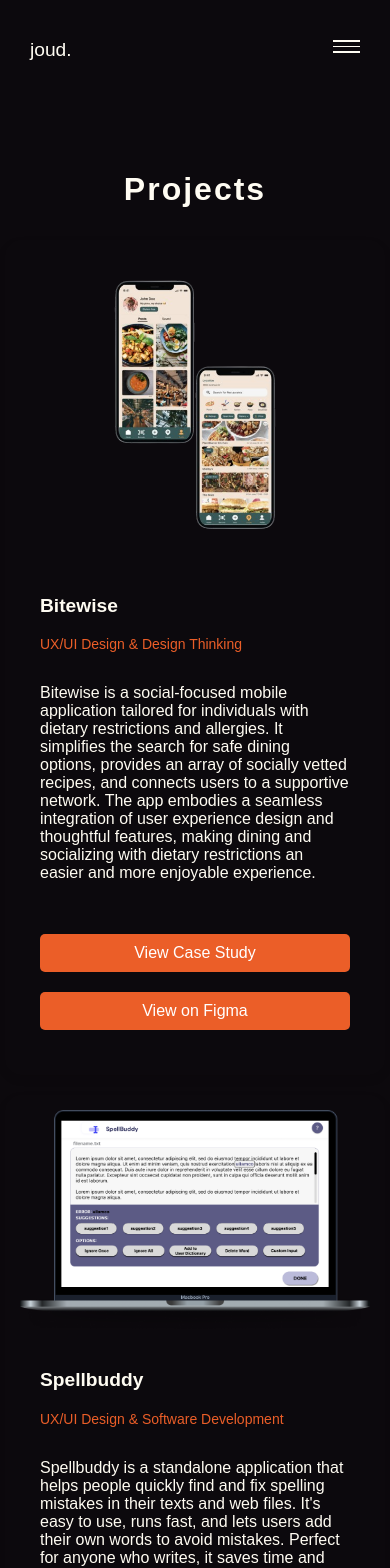
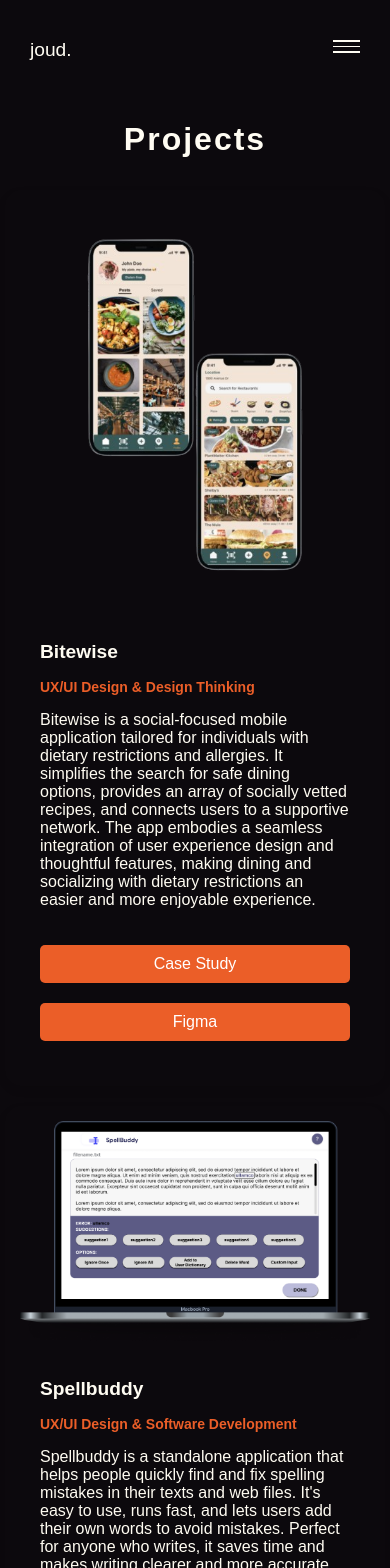
Before and after one commit to joudall/portfolio, a React (Create React App) app: page /projects in a window 390 px wide. Shown: the top 1568 px of the page. Built offline with nearby package versions, Linux system fonts and the light colour scheme; a web font is replaced by a local one.

Commit message:
css updates;

```diff
--- a/src/projects/ProjectsMenu.js
+++ b/src/projects/ProjectsMenu.js
@@ -5,7 +5,7 @@
 export default class ProjectsMenu extends Component {
   renderButton(link, text, className) {
     return link ? (
-      <a href={link} target="_blank" rel="noopener noreferrer" className={`button ${className}`}>
+      <a href={link} className={`button ${className}`} target="_blank" rel="noopener noreferrer">
         {text}
       </a>
     ) : null;
@@ -18,17 +18,17 @@
         {Object.values(projectsData).map((project, index) => (
           <div key={index} className="project-card">
             <div className="project-media">
-              <img src={project.image} alt={project.title} className="project-image"/>
+              <img src={project.image} alt={project.title} className={project.imageClass} />
             </div>
             <div className="project-content">
-              <h3 className="project-title">{project.title}</h3>
-              <p className="project-subtitle">{project.subtitle}</p>
-              <p className="project-description">{project.description}</p>
+              <h2 className="project-title">{project.title}</h2>
+              <h3 className="project-subtitle">{project.subtitle}</h3>
+              <div className="project-description">{project.description}</div>
               <div className="project-buttons">
-                {this.renderButton(project.github, 'View on Github', 'github-button')}
-                {this.renderButton(project.casestudy, 'View Case Study', 'casestudy-button')}
-                {this.renderButton(project.figma, 'View on Figma', 'figma-button')}
-                {this.renderButton(project.demo, 'View Live Site', 'demo-button')}
+                {this.renderButton(project.github, 'Github')}
+                {this.renderButton(project.casestudy, 'Case Study')}
+                {this.renderButton(project.figma, 'Figma')}
+                {this.renderButton(project.demo, 'Live Demo')}
               </div>
             </div>
           </div>
--- a/src/styles/contact.css
+++ b/src/styles/contact.css
@@ -36,6 +36,7 @@
   padding: 0.5rem;
   font-weight: bold;
   font-size: 1rem;
+  font-family: system-ui;
 }
 
 input {
@@ -102,7 +103,7 @@
 
 @media (max-width: 1100px) {
   .contact-menu {
-    top: 50%;
+    top: 40%;
   }
 }
 @media (max-width: 700px) {
@@ -115,6 +116,7 @@
   input,
   #message {
     width: 92%;
+    font-family: system-ui;
   }
   .success-message p {
     padding: 0 0.5rem;
--- a/src/styles/projects.css
+++ b/src/styles/projects.css
@@ -10,7 +10,6 @@
   margin-bottom: 2rem;
   letter-spacing: 2px;
   align-items: center !important;
-  padding-top: 50px;
 }
 
 .project-card {
@@ -114,7 +113,7 @@
   }
 
   .project-media img {
-    max-height: 300px;
+    max-height: 400px;
   }
 }
 
```
